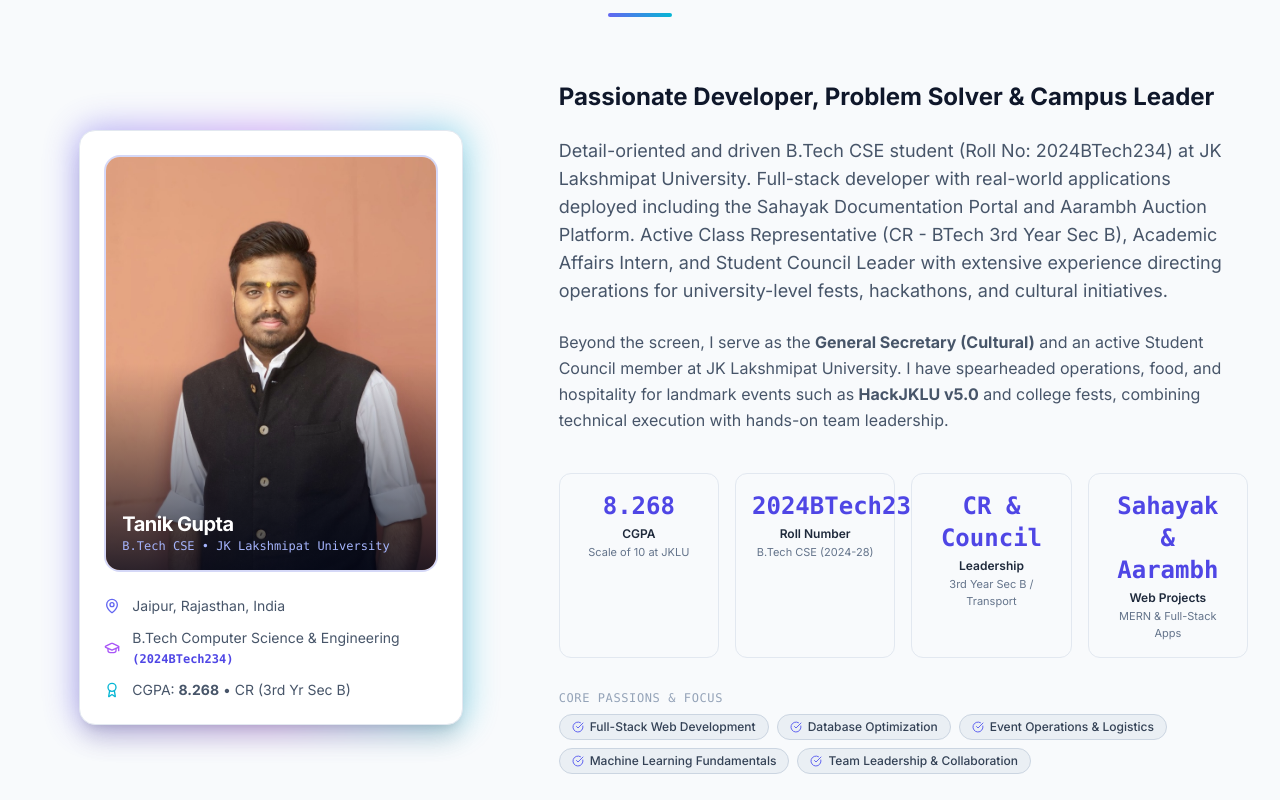
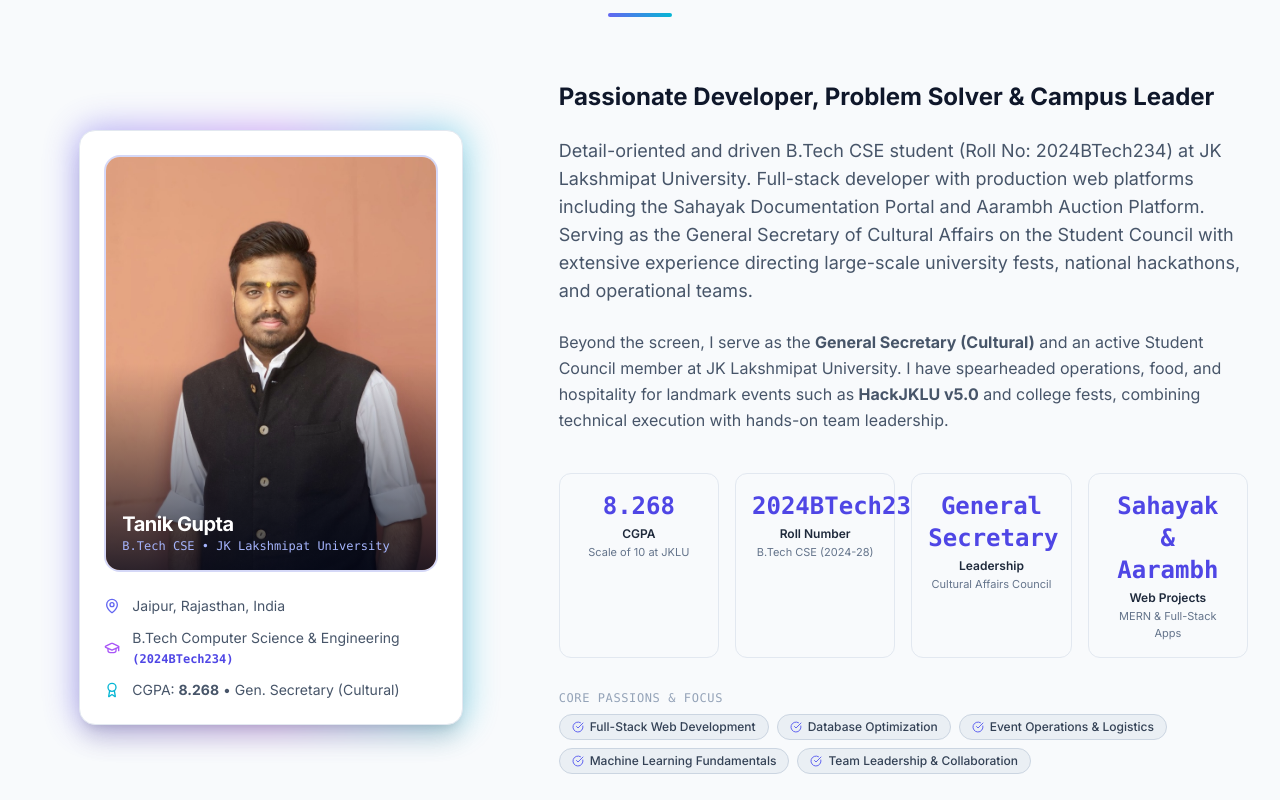
Before and after one commit to TanikGupta/Full-Stack-Asssignment-, a React (Vite) app in the folder client/: page / in a window 1280 px wide. Shown: the part 960-1760 px from the top of the page. Built offline with nearby package versions, Linux system fonts and the light colour scheme; no server answers.

Commit message:
Replace CR emphasis with General Secretary - Cultural Affairs across About and Hero

```diff
--- a/client/src/components/About.jsx
+++ b/client/src/components/About.jsx
@@ -7,7 +7,7 @@
   const highlights = [
     { label: 'CGPA', value: personalInfo.cgpa, sub: 'Scale of 10 at JKLU' },
     { label: 'Roll Number', value: personalInfo.rollNo, sub: 'B.Tech CSE (2024-28)' },
-    { label: 'Leadership', value: 'CR & Council', sub: '3rd Year Sec B / Transport' },
+    { label: 'Leadership', value: 'General Secretary', sub: 'Cultural Affairs Council' },
     { label: 'Web Projects', value: 'Sahayak & Aarambh', sub: 'MERN & Full-Stack Apps' }
   ];
 
@@ -73,7 +73,7 @@
                   </div>
                   <div className="flex items-center gap-3 text-sm text-slate-600 dark:text-slate-300">
                     <Award className="w-4 h-4 text-cyanAccent flex-shrink-0" />
-                    <span>CGPA: <strong>{personalInfo.cgpa}</strong> • CR (3rd Yr Sec B)</span>
+                    <span>CGPA: <strong>{personalInfo.cgpa}</strong> • Gen. Secretary (Cultural)</span>
                   </div>
                 </div>
               </div>
--- a/client/src/data/portfolioData.js
+++ b/client/src/data/portfolioData.js
@@ -4,12 +4,12 @@
   role: "Full-Stack Web Developer",
   subtitles: [
     "Full-Stack Web Developer",
+    "General Secretary – Cultural Affairs (Student Council)",
     "Developer of Sahayak & Aarambh Auction",
     "B.Tech CSE Student (Roll: 2024BTech234)",
-    "Class Representative (CR - 3rd Year Sec B)",
-    "Campus Leader & Operations Head"
+    "Campus Operations & Event Head"
   ],
-  bio: "Detail-oriented and driven B.Tech CSE student (Roll No: 2024BTech234) at JK Lakshmipat University. Full-stack developer with real-world applications deployed including the Sahayak Documentation Portal and Aarambh Auction Platform. Active Class Representative (CR - BTech 3rd Year Sec B), Academic Affairs Intern, and Student Council Leader with extensive experience directing operations for university-level fests, hackathons, and cultural initiatives.",
+  bio: "Detail-oriented and driven B.Tech CSE student (Roll No: 2024BTech234) at JK Lakshmipat University. Full-stack developer with production web platforms including the Sahayak Documentation Portal and Aarambh Auction Platform. Serving as the General Secretary of Cultural Affairs on the Student Council with extensive experience directing large-scale university fests, national hackathons, and operational teams.",
   location: "Jaipur, Rajasthan, India",
   email: "TanikGupta@jklu.edu.in",
   phone: "+91 9929396663",
@@ -18,7 +18,7 @@
   cgpa: "8.268",
   github: "https://github.com/TanikGupta",
   linkedin: "https://www.linkedin.com/in/tanik-gupta-643a53313/",
-  status: "Student / Full-Stack Engineer & CR"
+  status: "Student / General Secretary & Full-Stack Developer"
 };
 
 export const skillsData = {
@@ -146,7 +146,7 @@
     period: "2024 – 2028",
     badge: "CGPA: 8.268",
     description:
-      "Pursuing core computer science courses including DSA, DBMS, Computer Networks, and Full-Stack Web Engineering. Active Class Representative (CR) for 3rd Year Section B."
+      "Pursuing core computer science courses including Data Structures & Algorithms, DBMS, Computer Networks, and Full-Stack Web Engineering at JKLU."
   },
   {
     type: "leadership",
```
